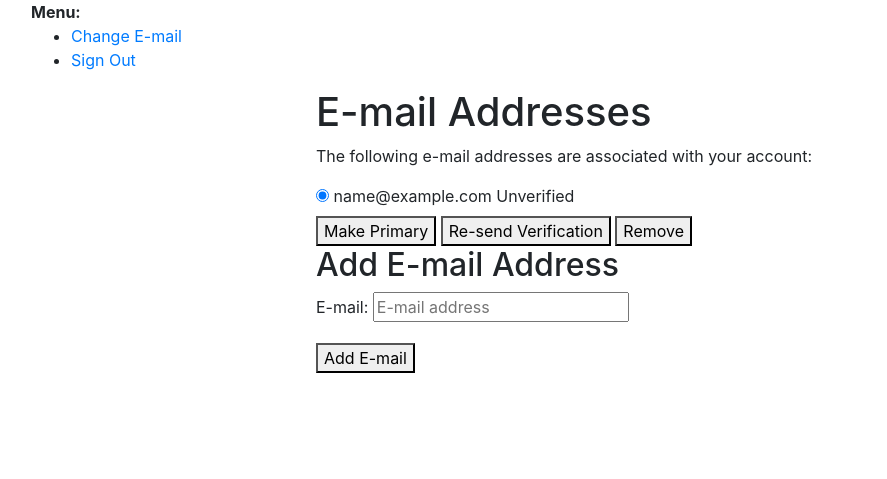
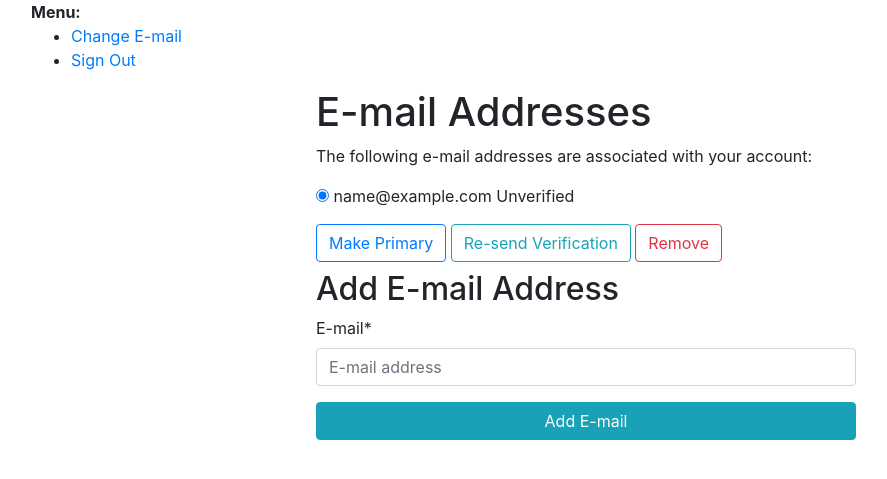
Before and after one commit to nicolasbolt/yt-clone, a Django app: page /accounts/email/ in a window 1280 px wide. Shown: the top 479 px of the page, without its empty margins (54-941 px from the left). Run offline with Django 3.2, Linux system fonts and the light colour scheme; the visitor is signed in with stand-in values (Sample User, id 1); data comes from the database, SQL or seed files in the repository; some libraries are stand-ins or nearby versions.

Commit message:
Added Email Console Backend and Styled Email HTML

```diff
--- a/yt/templates/account/email.html
+++ b/yt/templates/account/email.html
@@ -1,4 +1,5 @@
 {% extends "account/base.html" %}
+{% load crispy_forms_tags %}
 
 {% load i18n %}
 
@@ -30,10 +31,10 @@
 </div>
   {% endfor %}
 
-<div class="buttonHolder">
-      <button class="secondaryAction" type="submit" name="action_primary" >{% trans 'Make Primary' %}</button>
-      <button class="secondaryAction" type="submit" name="action_send" >{% trans 'Re-send Verification' %}</button>
-      <button class="primaryAction" type="submit" name="action_remove" >{% trans 'Remove' %}</button>
+<div class="buttonHolder py-2">
+      <button class="secondaryAction btn btn-outline-primary" type="submit" name="action_primary" >{% trans 'Make Primary' %}</button>
+      <button class="secondaryAction btn btn-outline-info" type="submit" name="action_send" >{% trans 'Re-send Verification' %}</button>
+      <button class="primaryAction btn btn-outline-danger" type="submit" name="action_remove" >{% trans 'Remove' %}</button>
 </div>
 
 </fieldset>
@@ -49,8 +50,8 @@
 
     <form method="post" action="{% url 'account_email' %}" class="add_email">
         {% csrf_token %}
-        {{ form.as_p }}
-        <button name="action_add" type="submit">{% trans "Add E-mail" %}</button>
+        {{ form|crispy }}
+        <button class="btn btn-info btn-block" name="action_add" type="submit">{% trans "Add E-mail" %}</button>
     </form>
 
 {% endblock %}
```
Also changed, not shown: yt/yt/settings.py (+8 -0 lines).
